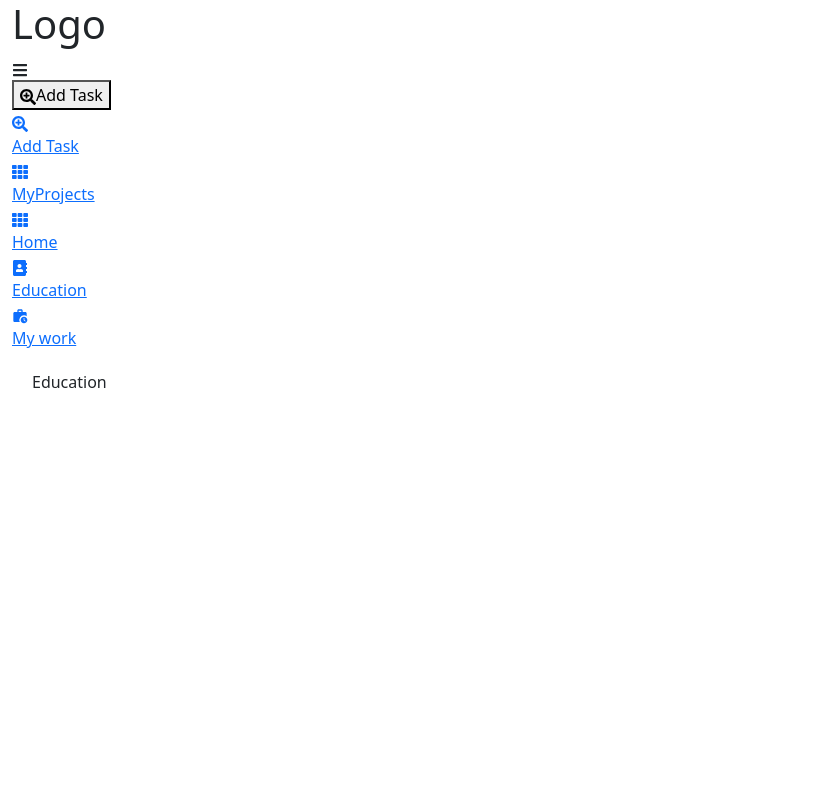
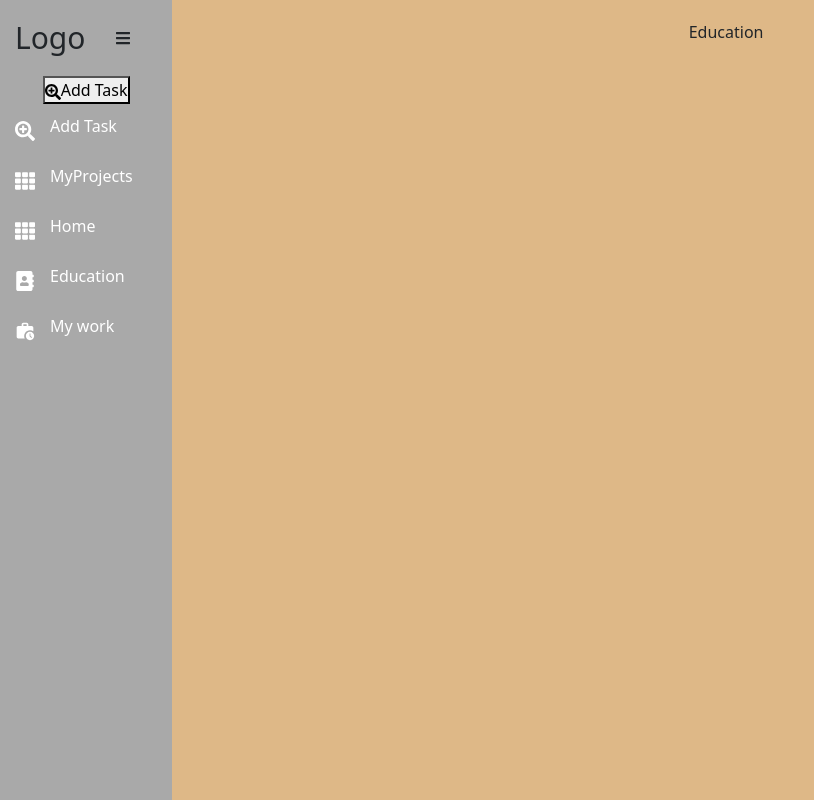
Before and after one commit to ADEDANCE/Task-Nest, a React (Vite) app: page /Education in a window 1280 px wide. Shown: the whole page, without its empty margins (0-814 px from the left). Built offline with nearby package versions, Linux system fonts and the light colour scheme.

Commit message:
Add some style

```diff
--- a/src/Style/Style.css
+++ b/src/Style/Style.css
@@ -1,16 +1,118 @@
-.container {
-    border: none;
+*{
+    margin: 0  !important;
+    padding: 0  !important;
+    text-decoration: none  !important;
+}
+
+.container-fluid {
+   display: flex;
+   margin: 0;
     padding: 0;
-   text-decoration: none;
-   display: flex;
+    text-decoration: none;
+   /* height: 100vh;  */
+
+}
+
+body {
+    background-color: burlywood   !important;
 }
 
 .main {
-    width: 100%;
-    padding: 20px;
+    width: 100%  !important;
+    padding: 20px  !important;
 }
 
-.active-link {
+/* .active-link {
     background-color: #575757;
     font-weight: bold;
+  } */
+
+  .sidebar {
+    background-color: darkgrey;
+    /* margin-top: -8px; */
+    height: 100vh;
+    width: 200px;
+    transition: width 0.3s ease-in-out;
   }
+
+  .top-section {
+    display: flex  !important;
+    align-items: center  !important;
+    padding: 20px 15px  !important;
+  }
+
+
+  .logo {
+    font-size: 30px  !important;
+  }
+
+  .bars {
+     margin-left: 30px  !important;
+     display: flex  !important;
+     font: 30px  !important;
+  }
+
+
+
+
+  .link {
+    display: flex  !important;
+    color: white;
+    gap: 15px ;
+    padding: 10px 15px  !important;
+    transition: all 0.5sS;
+  }
+
+  .link:hover {
+    background-color: aqua;
+    color: #000;
+  }
+
+  .active {
+    background-color: aqua  !important;
+    color: #000   !important;
+  }
+
+  .icon, .active-link {
+    font-size: 20px ;
+  }
+
+  body {
+    text-align: center  !important;
+
+  }
+
+  .popup-overlay {
+    /* width: 200px; */
+    /* background-color:#fff ; */
+    text-align: center;
+    position: fixed;
+    top: 0;
+    left: 0;
+    right: 0;
+    bottom: 0;
+    background: rgba(0, 0, 0, 0.5);
+    display: flex ;
+    flex-direction: row;
+    justify-content: center;
+    align-items: center;
+    gap: 15px  !important;
+    /* z-index: 1000; */
+  }
+
+  .popup {
+    background: #fff;
+    border-radius: 20px;
+    width: 50% ;
+    position: relative;
+    /* box-shadow: 0 4px 6px rgba(0, 0, 0, 0.1); */
+  }
+
+  .popup input,
+.popup textarea {
+  width: 90% ;
+  margin: 10px 0;
+  padding: 10px  !important;
+  border: none;
+  outline: none;
+}
```
Also changed, not shown: src/Components/Pages/myWork.jsx (added, +9 -0 lines).
